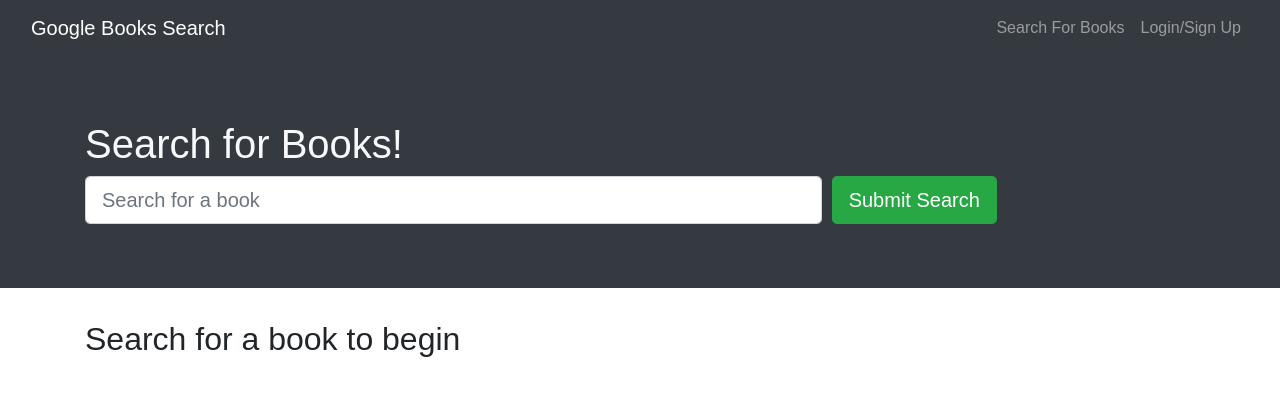
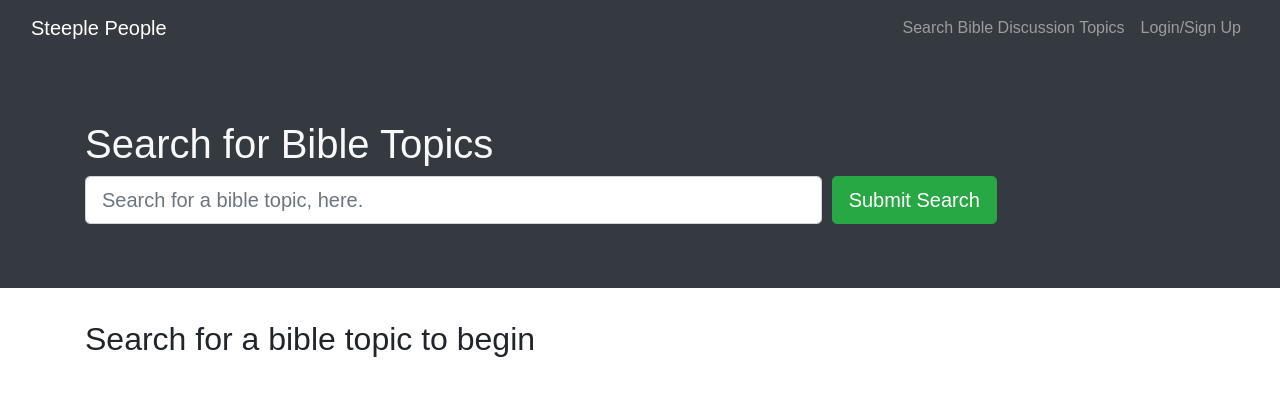
Before and after one commit to Deanda-1/steeple-people, a React (Create React App) app in the folder client/: page / in a window 1280 px wide. Shown: the top 396 px of the page. Built offline with nearby package versions, Linux system fonts and the light colour scheme.

Commit message:
Adding recent chnages to steepl people.

```diff
--- a/client/src/components/LoginForm.js
+++ b/client/src/components/LoginForm.js
@@ -51,7 +51,7 @@ const LoginForm = () => {
     <>
       <Form noValidate validated={validated} onSubmit={handleFormSubmit}>
         <Alert dismissible onClose={() => setShowAlert(false)} show={showAlert} variant='danger'>
-          Something went wrong with your login credentials!
+          Please Enter Correct Credentials!
         </Alert>
         <Form.Group>
           <Form.Label htmlFor='email'>Email</Form.Label>
--- a/client/src/components/Navbar.js
+++ b/client/src/components/Navbar.js
@@ -15,19 +15,19 @@ const AppNavbar = () => {
       <Navbar bg='dark' variant='dark' expand='lg'>
         <Container fluid>
           <Navbar.Brand as={Link} to='/'>
-            Google Books Search
+            Steeple People
           </Navbar.Brand>
           <Navbar.Toggle aria-controls='navbar' />
           <Navbar.Collapse id='navbar'>
             <Nav className='ml-auto'>
               <Nav.Link as={Link} to='/'>
-                Search For Books
+                Search Bible Discussion Topics
               </Nav.Link>
               {/* if user is logged in show saved books and logout */}
               {Auth.loggedIn() ? (
                 <>
                   <Nav.Link as={Link} to='/saved'>
-                    See Your Books
+                    See Your Comments
                   </Nav.Link>
                   <Nav.Link onClick={Auth.logout}>Logout</Nav.Link>
                 </>
--- a/client/src/pages/SearchBooks.js
+++ b/client/src/pages/SearchBooks.js
@@ -88,7 +88,7 @@ const SearchBooks = () => {
     <>
       <Jumbotron fluid className='text-light bg-dark'>
         <Container>
-          <h1>Search for Books!</h1>
+          <h1>Search for Bible Topics</h1>
           <Form onSubmit={handleFormSubmit}>
             <Form.Row>
               <Col xs={12} md={8}>
@@ -98,7 +98,7 @@ const SearchBooks = () => {
                   onChange={(e) => setSearchInput(e.target.value)}
                   type='text'
                   size='lg'
-                  placeholder='Search for a book'
+                  placeholder='Search for a bible topic, here.'
                 />
               </Col>
               <Col xs={12} md={4}>
@@ -115,7 +115,7 @@ const SearchBooks = () => {
         <h2>
           {searchedBooks.length
             ? `Viewing ${searchedBooks.length} results:`
-            : 'Search for a book to begin'}
+            : 'Search for a bible topic to begin'}
         </h2>
         <CardColumns>
           {searchedBooks.map((book) => {
```
